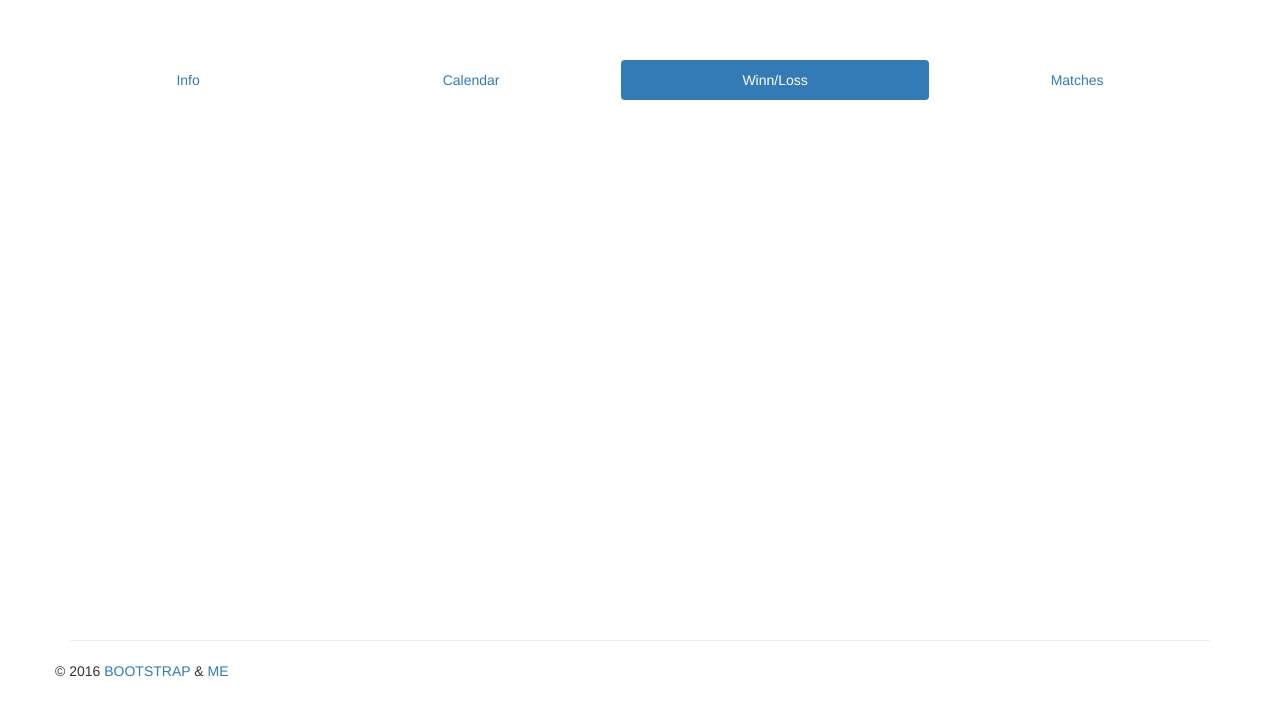
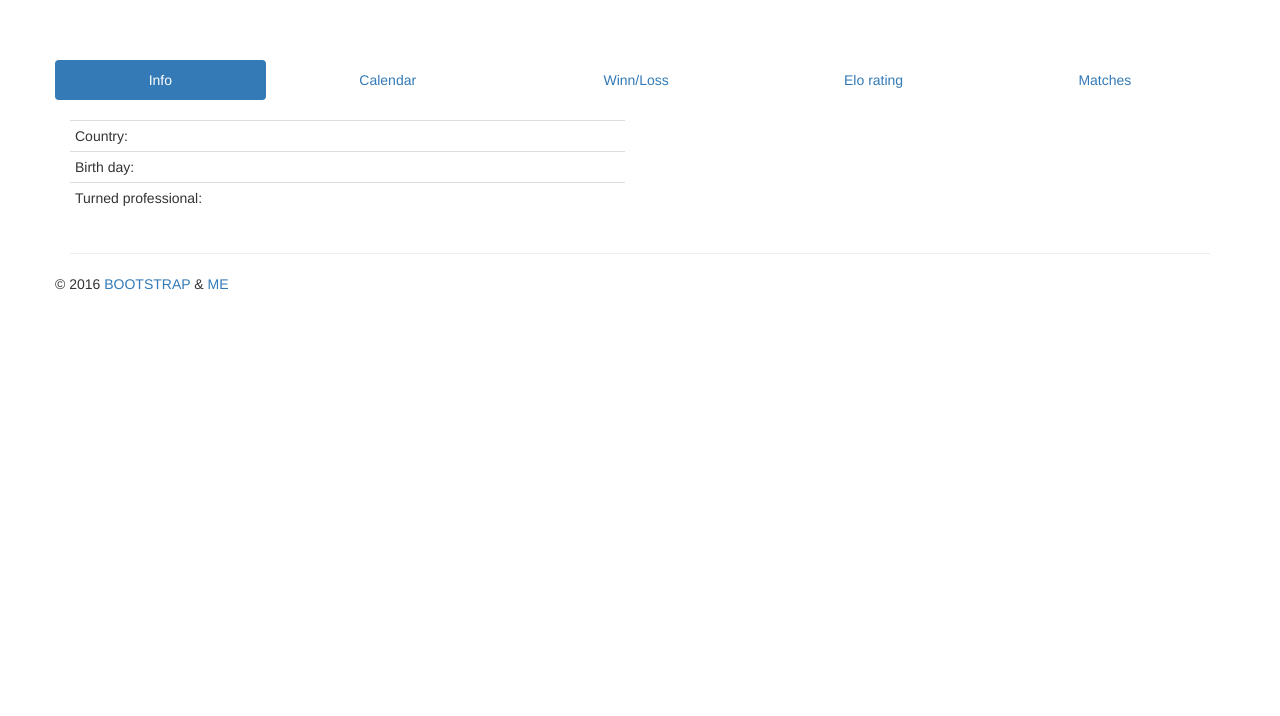
Before and after one commit to Arasid/snooker, a Flask app: template templates/player.html in a window 1280 px wide. Shown: the part 52-768 px from the top of the page. Run offline with Flask 2, Linux system fonts and the light colour scheme; the template is opened without the code that fills it, so the values that code supplies are empty; some libraries are stand-ins or nearby versions.

Commit message:
elo rating na stranke playera

```diff
--- a/main.py
+++ b/main.py
@@ -191,7 +191,18 @@ def player(id):
     days,n_years = get_days(times)
     seasons = get_seasons(seasonal)
 
-    return render_template('player.html', info=info, results=results, days=days, n_years=n_years, seasons=json.dumps(seasons))
+    cur.execute('SELECT t.startdate,t.name,e.rating FROM elo AS e, tournaments AS t WHERE e.tournament=t.id AND player=? ORDER BY t.startdate;', (id,))
+    elos = []
+    for time, name, rating in cur.fetchall():
+        dat = datetime.datetime.fromtimestamp(int(time))
+        day = (dat.year, dat.month, dat.day)
+        elos.append({
+            'name': name,
+            'rating': rating,
+            'date': day
+        })
+
+    return render_template('player.html', info=info, results=results, days=days, n_years=n_years, seasons=json.dumps(seasons), elos=json.dumps(elos))
 
 @app.route('/player/')
 def players():
--- a/templates/player.html
+++ b/templates/player.html
@@ -7,13 +7,14 @@
     <h1>{{ info.name }}</h1></br>
     <div class="tabbable">
         <ul class="nav nav-pills nav-justified">
-            <li role="presentation"><a data-toggle="tab" href="#info">Info</a></li>
+            <li role="presentation" class="active"><a data-toggle="tab" href="#info">Info</a></li>
             <li role="presentation"><a id="caltab" data-toggle="tab" href="#calendar">Calendar</a></li>
-            <li role="presentation" class="active"><a id="winnlosstab" data-toggle="tab" href="#winnloss">Winn/Loss</a></li>
+            <li role="presentation"><a id="winnlosstab" data-toggle="tab" href="#winnloss">Winn/Loss</a></li>
+            <li role="presentation"><a data-toggle="tab" href="#elo">Elo rating</a></li>
             <li role="presentation"><a data-toggle="tab" href="#matches">Matches</a></li>
         </ul>
         <div class="tab-content">
-            <div id="info" class="tab-pane fade">
+            <div id="info" class="tab-pane fade in active">
                 <br/>
                 <div class="table-responsive col-md-6">
                     <table class="table table-condensed">
@@ -33,11 +34,15 @@
                 </div>
             </div>
             <div id="calendar" class="tab-pane fade">
-                <div id="calendar_basic" style="width: 1000px; height: {{ 50+150*n_years }};"></div>
+                <div id="calendar_basic" style="width: 1100px; height: {{ 50+150*n_years }};"></div>
             </div>
-            <div id="winnloss" class="tab-pane fade in active">
+            <div id="winnloss" class="tab-pane fade">
                 <br/>
-                <div id="coldiv" style="width: 1000px; height: 500px;"></div>
+                <div id="coldiv" style="width: 1100px; height: 500px;"></div>
+            </div>
+            <div id="elo" class="tab-pane fade">
+                <br/>
+                <div id="linechart_material" style="width: 1100px; height: 500px;"></div>
             </div>
             <div id="matches" class="tab-pane fade">
                 <div class="table-responsive">
@@ -65,7 +70,7 @@
     </div>
     <script type="text/javascript" src="https://www.gstatic.com/charts/loader.js"></script>
     <script type="text/javascript">
-        google.charts.load("current", {packages:["calendar", "bar"]});
+        google.charts.load("current", {packages:["calendar", "bar", "line", "corechart"]});
         google.charts.setOnLoadCallback(drawCharts);
 
         function drawCharts() {
@@ -79,6 +84,11 @@
                 drawWinnLoss();
             } else {
                 $("a[href='#winnloss']").one('shown.bs.tab', drawWinnLoss);
+            }
+            if (activeId === "#elo") {
+                drawElo();
+            } else {
+                $("a[href='#elo']").one('shown.bs.tab', drawElo);
             }
         }
 
@@ -108,7 +118,7 @@
             let dataTable = google.visualization.arrayToDataTable(rows)
 
             let options = {
-                width: 900,
+                width: 1100,
                 height: 500,
                 legend: { position: 'top'},
                 colors: ['green','red'],
@@ -116,6 +126,28 @@
             };
 
             let chart = new google.charts.Bar(document.getElementById('coldiv'));
+            chart.draw(dataTable, google.charts.Bar.convertOptions(options));
+        }
+        function drawElo() {
+            let o = {{ elos|safe }};
+            let rows = [];
+            rows.push([{id: "Date", type: 'date'}, {id: "Rating", type: 'number', label:'Rating'}, {type: 'string', role: 'tooltip'}]);
+            for (let i = 0; i<o.length; ++i) {
+                let date = o[i].date;
+                rows.push([new Date(date[0], date[1]-1, date[2]), o[i].rating, o[i].name+"\nRating: "+o[i].rating.toFixed(2)]);
+            }
+            let dataTable = google.visualization.arrayToDataTable(rows)
+
+            let options = {
+                width: 1100,
+                height: 500,
+                chartArea:{left:60,top:20,width:'90%',height:'75%'},
+                legend: 'none',
+                vAxis: {format: 'decimal',title:'Rating'},
+                hAxis: {format: 'yyyy', title: 'Year'}
+            };
+            let chart = new google.visualization.LineChart(document.getElementById('linechart_material'));
+
             chart.draw(dataTable, options);
         }
     </script>
```
